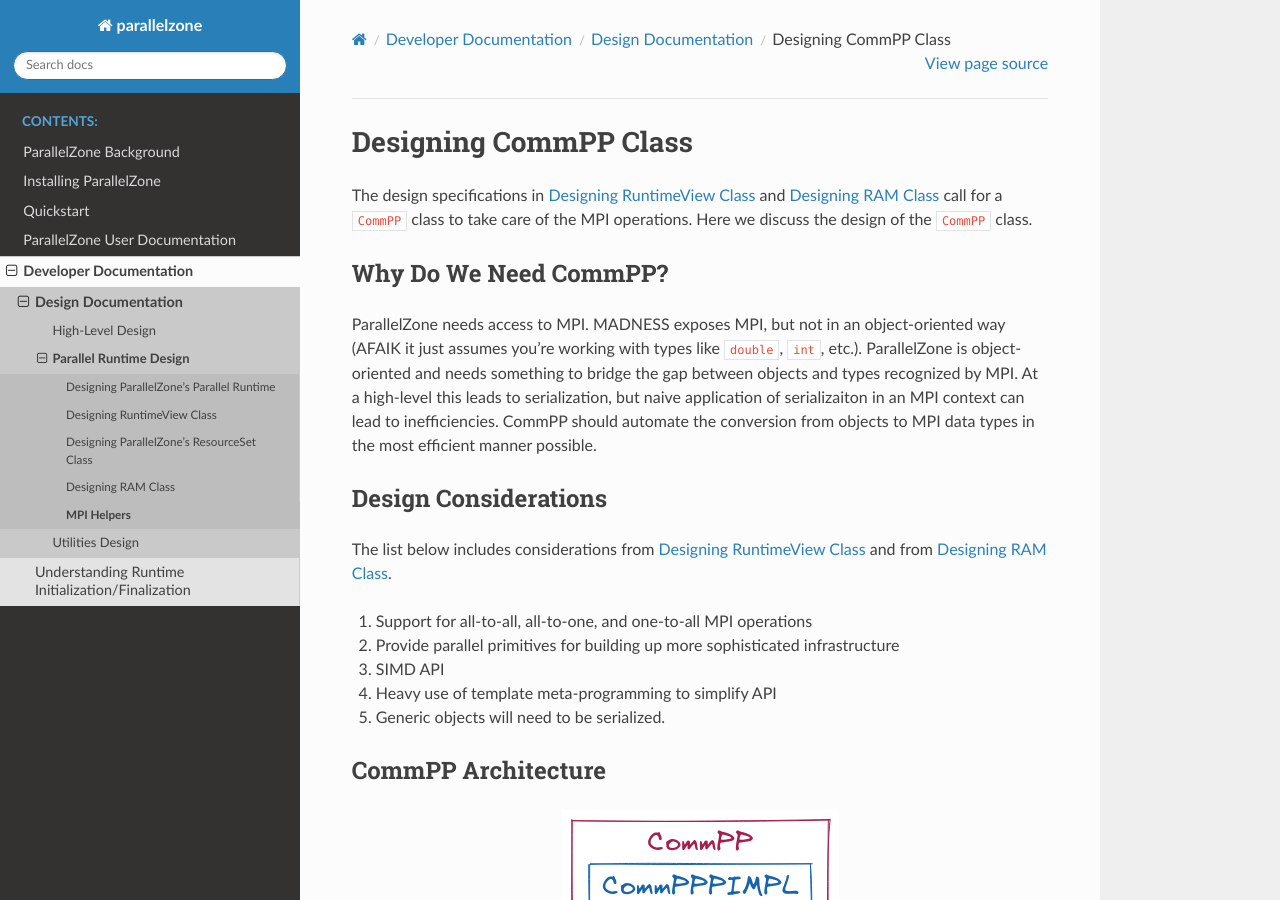
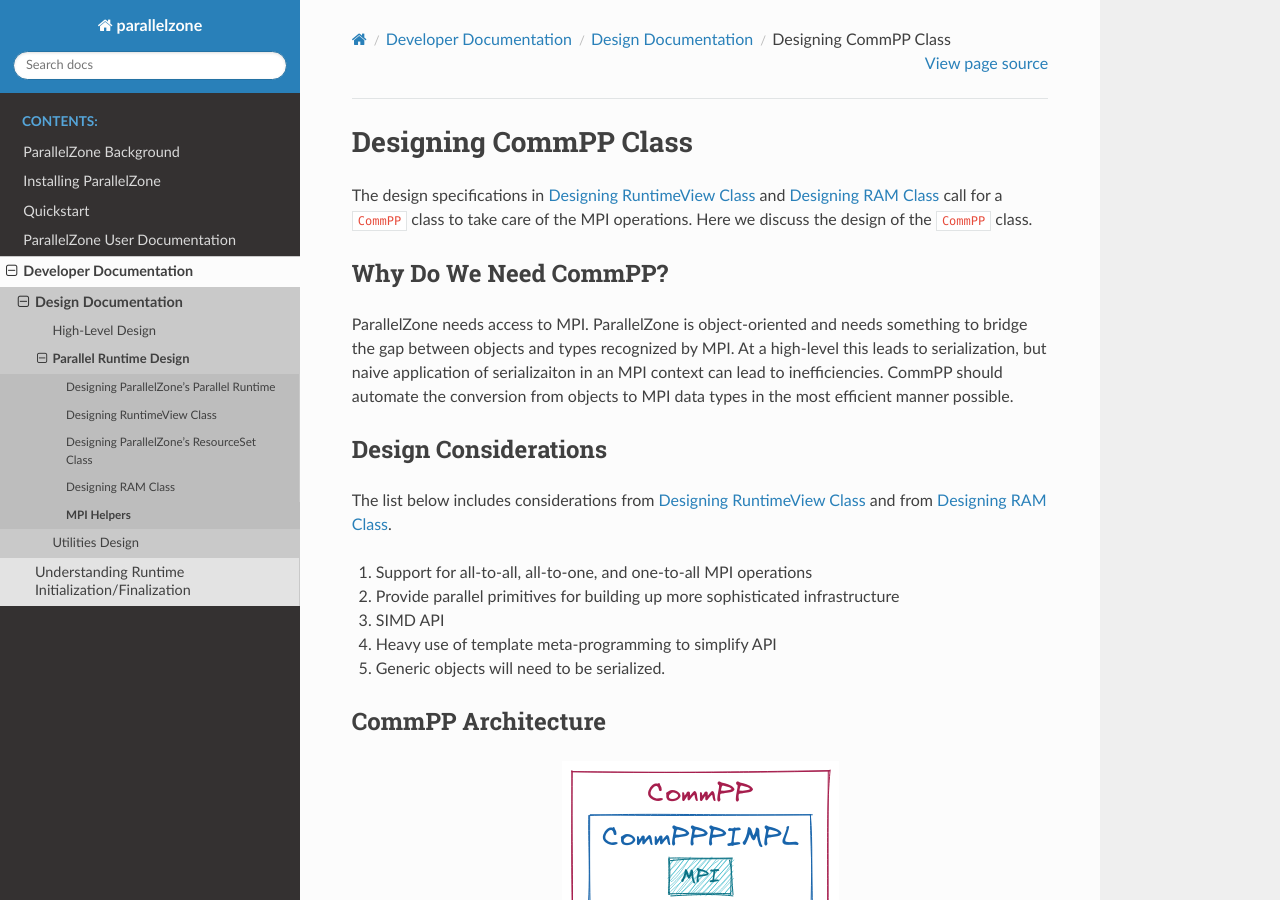
Before and after one commit to NWChemEx/ParallelZone, a Sphinx documentation site: the page built from docs/source/developer/design/compp.rst, in a window 1280 px wide and 900 px high. Built offline with Sphinx 7.4.7 and the Read the Docs theme 2.0.0, drawn with Linux system fonts in a browser that asks for light colours.

Commit message:
Clean MADNESS in docs

```diff
--- a/docs/source/developer/design/compp.rst
+++ b/docs/source/developer/design/compp.rst
@@ -26,13 +26,11 @@
 Why Do We Need CommPP?
 **********************
 
-ParallelZone needs access to MPI. MADNESS exposes MPI, but not in an
-object-oriented way (AFAIK it just assumes you're working with types like
-``double``, ``int``, etc.). ParallelZone is object-oriented and needs something
-to bridge the gap between objects and types recognized by MPI. At a high-level
-this leads to serialization, but naive application of serializaiton in an MPI
-context can lead to inefficiencies. CommPP should automate the conversion from
-objects to MPI data types in the most efficient manner possible.
+ParallelZone needs access to MPI. ParallelZone is object-oriented and needs
+something to bridge the gap between objects and types recognized by MPI. At a
+high-level this leads to serialization, but naive application of serializaiton
+in an MPI context can lead to inefficiencies. CommPP should automate the
+conversion from objects to MPI data types in the most efficient manner possible.
 
 *********************
 Design Considerations
--- a/docs/source/install.rst
+++ b/docs/source/install.rst
@@ -112,8 +112,7 @@
 MPI
 ===
 
-ParallelZone's heaviest dependency is MADNESS which implicitly brings in
-:ref:`mpi`. Users must have an MPI distribution installed prior to building
+Users must have an MPI distribution installed prior to building
 ParallelZone. MPI distributions exist in most major OS-level package managers,
 so check your package manager before installing MPI from source.
 
```
Also changed, not shown: docs/source/developer/design/architecture.rst (+1 -13 lines).
